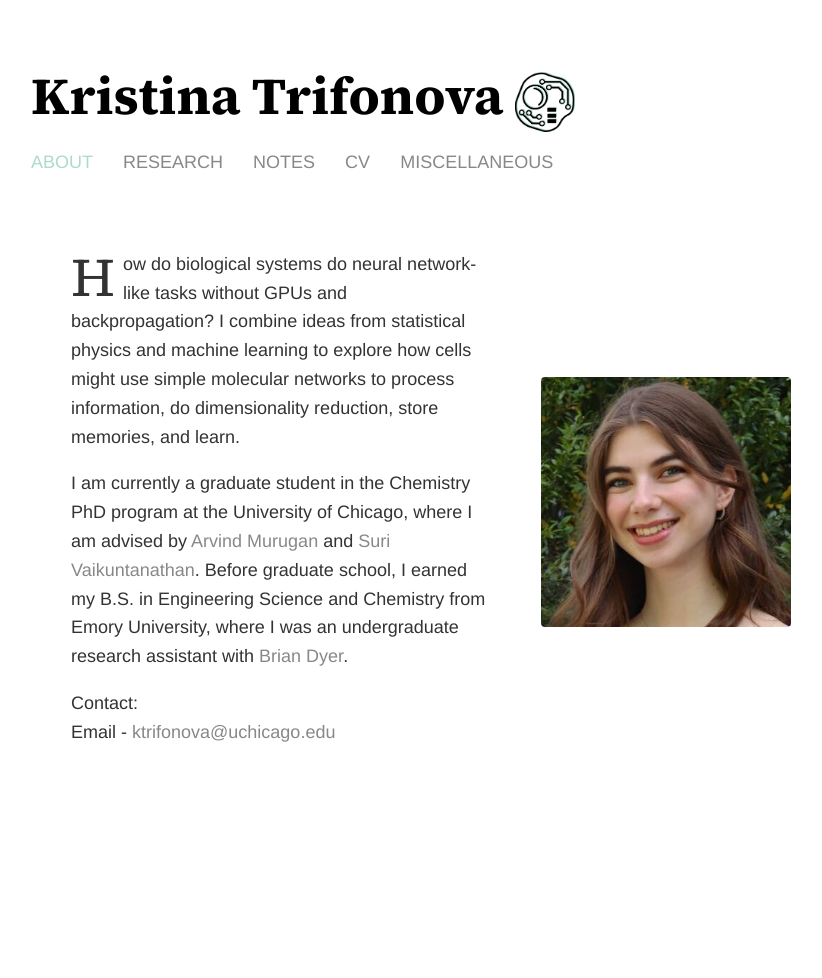
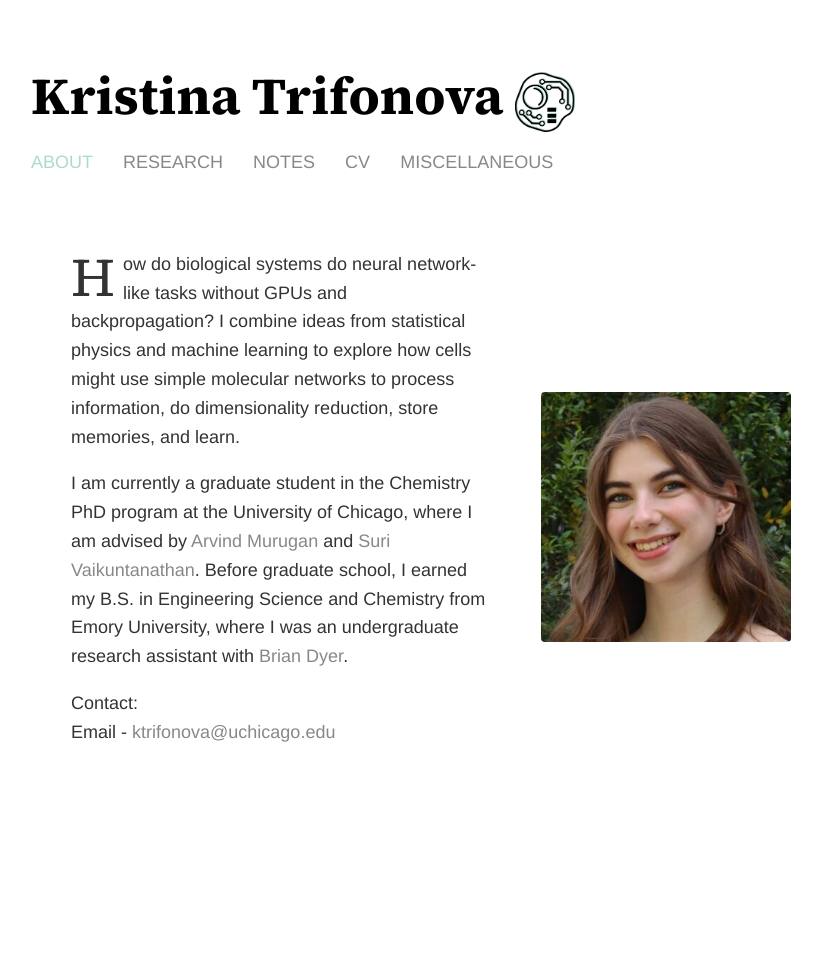
Before and after one commit to k-trifonova/k-trifonova.github.io, a Jekyll site: the page built from index.html, in a window 1280 px wide. Shown: the whole page, without its empty margins (209-1031 px from the left). Built offline with Jekyll 4.4.1, drawn with Linux system fonts in a browser that asks for light colours.

Commit message:
moved home photo down

```diff
--- a/css/main.css
+++ b/css/main.css
@@ -100,7 +100,7 @@ ul li::marker {
   border-radius: 4px;
   object-fit: cover;
   object-position: top center;
-  margin-top: -10px; /* nudges image up a bit */
+  margin-top: 20px; /* nudges image up a bit */
   display: block;
 }
 
```
